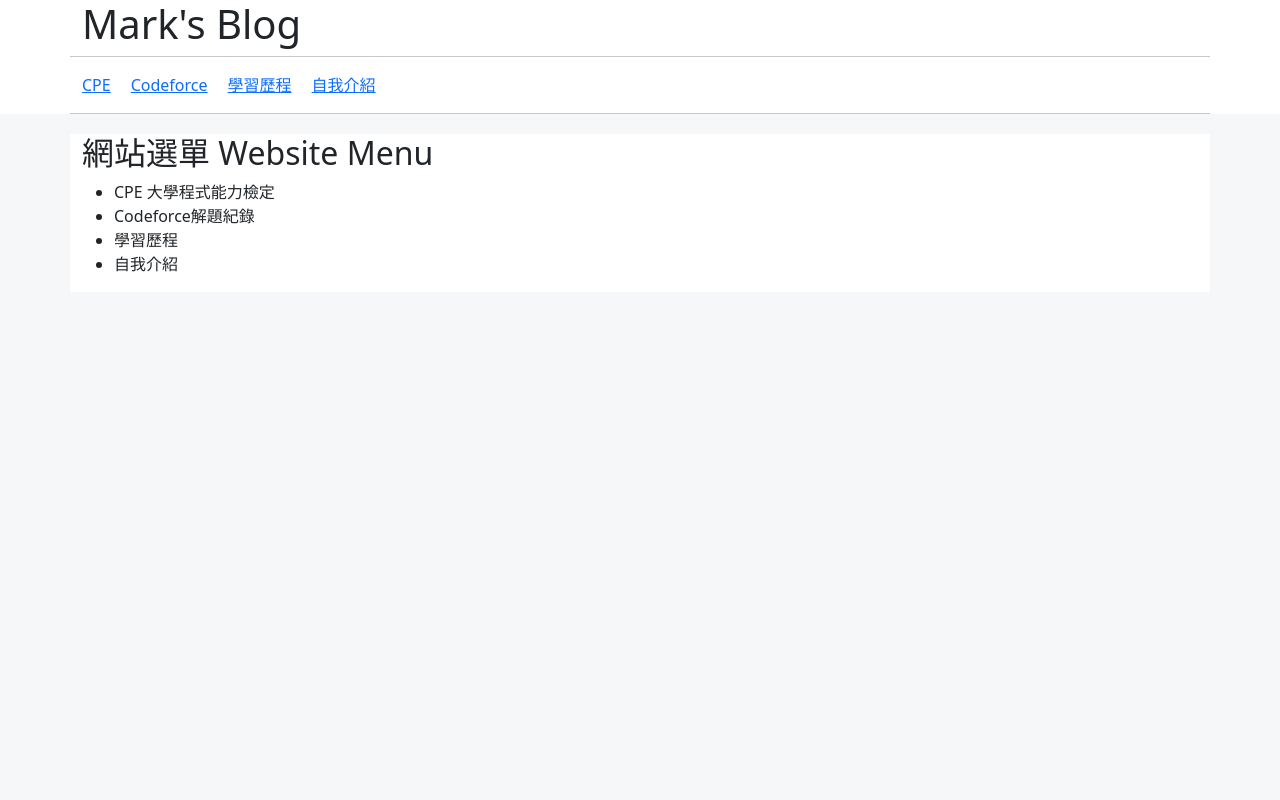
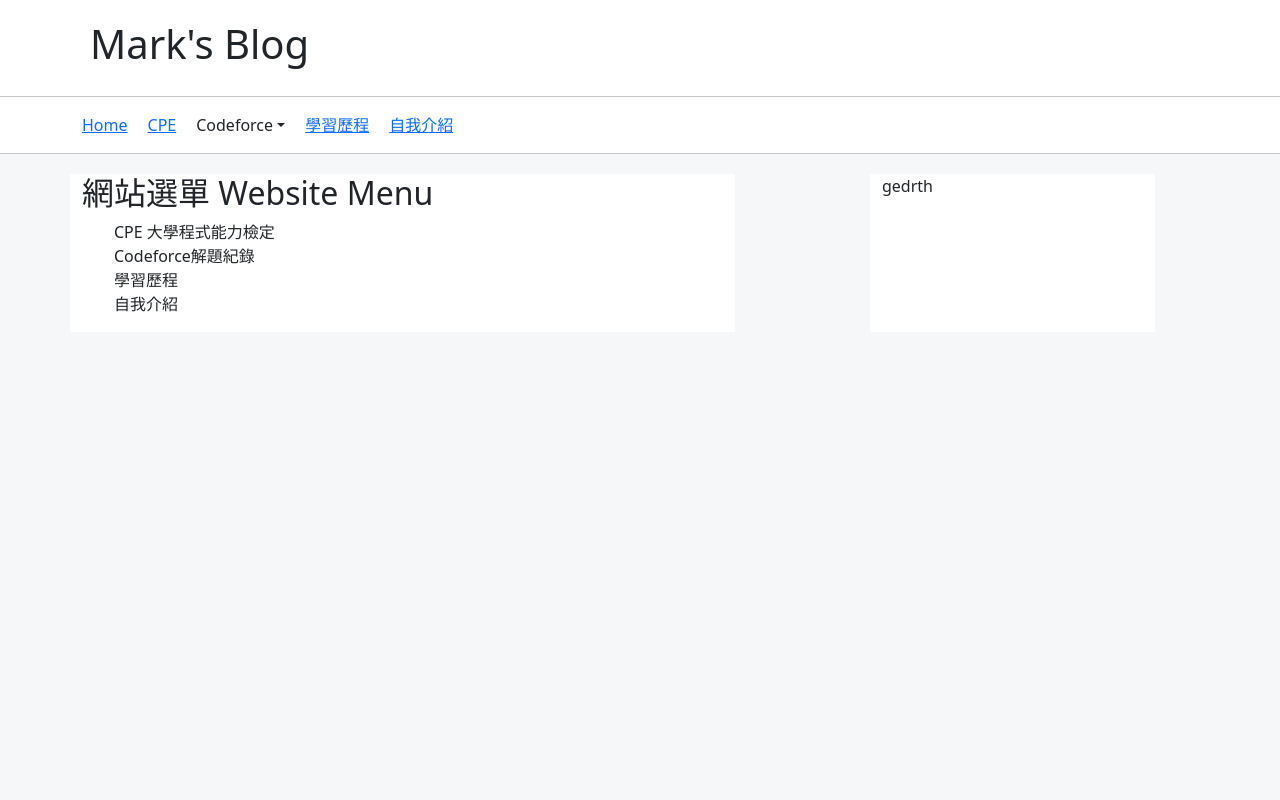
Before and after one commit to mark2146/blog, a plain HTML site: page index.html in a window 1280 px wide. Shown: the top 800 px of the page. Drawn offline with nearby package versions, Linux system fonts and the light colour scheme.

Commit message:
Update index.html

```diff
--- a/index.html
+++ b/index.html
@@ -13,12 +13,6 @@
         .push{
             margin-left: 20px;
         }
-        .head{
-            background-color: white;
-        }
-        .change{
-            margin-bottom: 0;
-        }
         .mid{
             background-color: #F6F7F8;
             padding: 20px 50px 20px 50px;
@@ -27,31 +21,49 @@
         .conten{
             background-color: white;
         }
+        .conten1{
+            background-color: white;
+            margin-left: 40px;
+        }
         footer{
             height: 5vh;
             text-align: center;
             background-color:#262f3c;
         }
+        ul {
+        list-style: none; /* 移除點點 */
+        }
     </style>
 </head>
 <body>
+        <header style="background-color: w;"><header>
         <div class="container">
             <div class="row">
-                <h1>Mark's Blog</h1>
-                <hr>
+                <h1 style="padding: 20px;">Mark's Blog</h1>
+            </div>
+        </div>
+        <hr style="margin-top: 0;">
+        <div class="container">
+            <div class="row">
                 <ul class="flex">
-                    <a href="">CPE</a>
-                    <a class="push">Codeforce</a>
+                    <a href="index.html">Home</a>
+                    <a class="push">CPE</a>
+                    <li class="nav-item dropdown">
+                        <a class="nav-link dropdown-toggle push" href="#" role="button" data-bs-toggle="dropdown">Codeforce</a>
+                        <ul class="dropdown-menu">
+                            <li><a class="dropdown-item" href="codeforce.html">Option 1</a></li>
+                        </ul>
+                    </li>
                     <a class="push">學習歷程</a>
                     <a class="push">自我介紹</a>
                 </ul>
-                <hr class="change">
             </div>
         </div>
+        <hr style="margin-top: 0; margin-bottom: 0;">
         <div class="mid">
             <div class="container">
-                <div class="row">
-                    <div class="conten">
+                <div class="row flex">
+                    <div class="conten col-7">
                         <h2>網站選單 Website Menu</h2>
                         <ul>
                             <li>CPE 大學程式能力檢定</li>
@@ -59,6 +71,10 @@
                             <li>學習歷程</li>
                             <li>自我介紹</li>
                         </ul>
+                    </div>
+                    <div class="col-1" style="background-color: #F6F7F8;"></div>
+                    <div class="conten1 col-3">
+                        <p>gedrth</p>
                     </div>
                 </div>
             </div>
```
